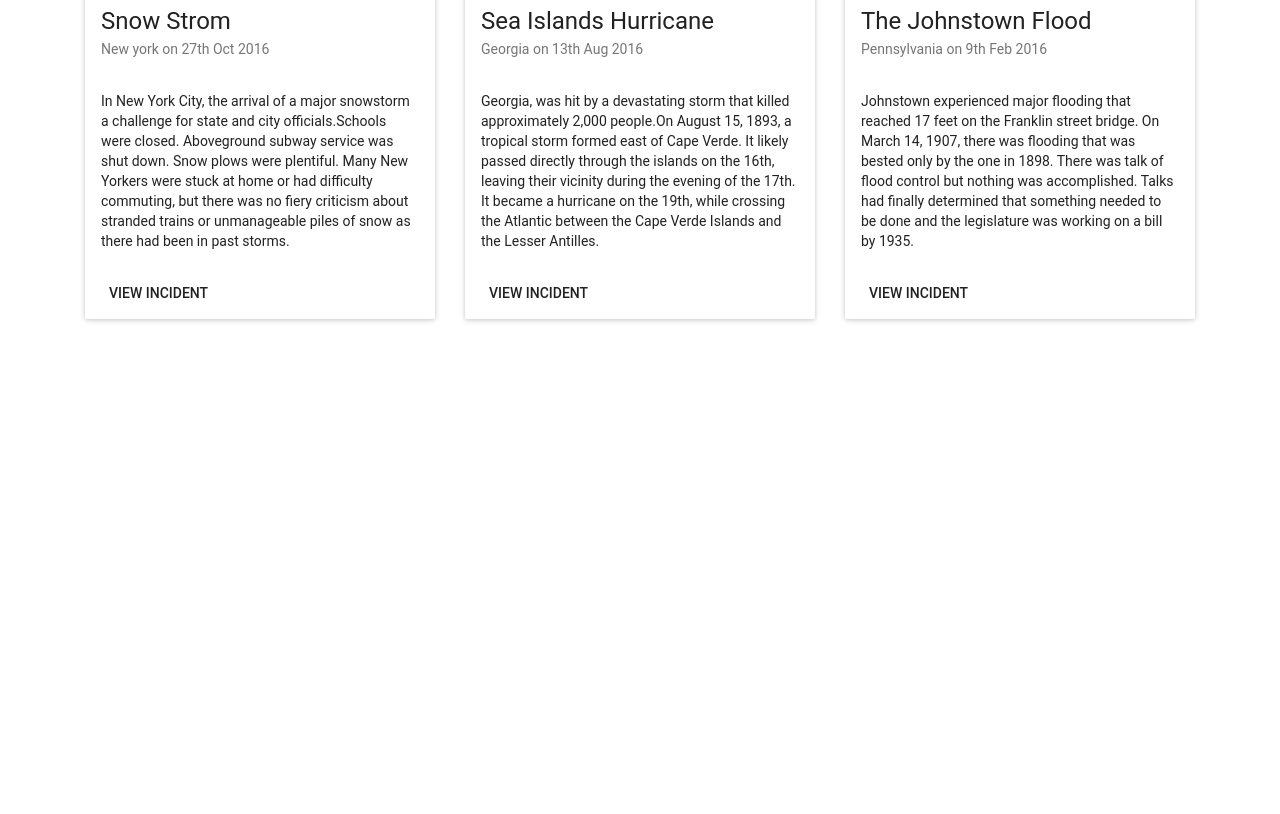
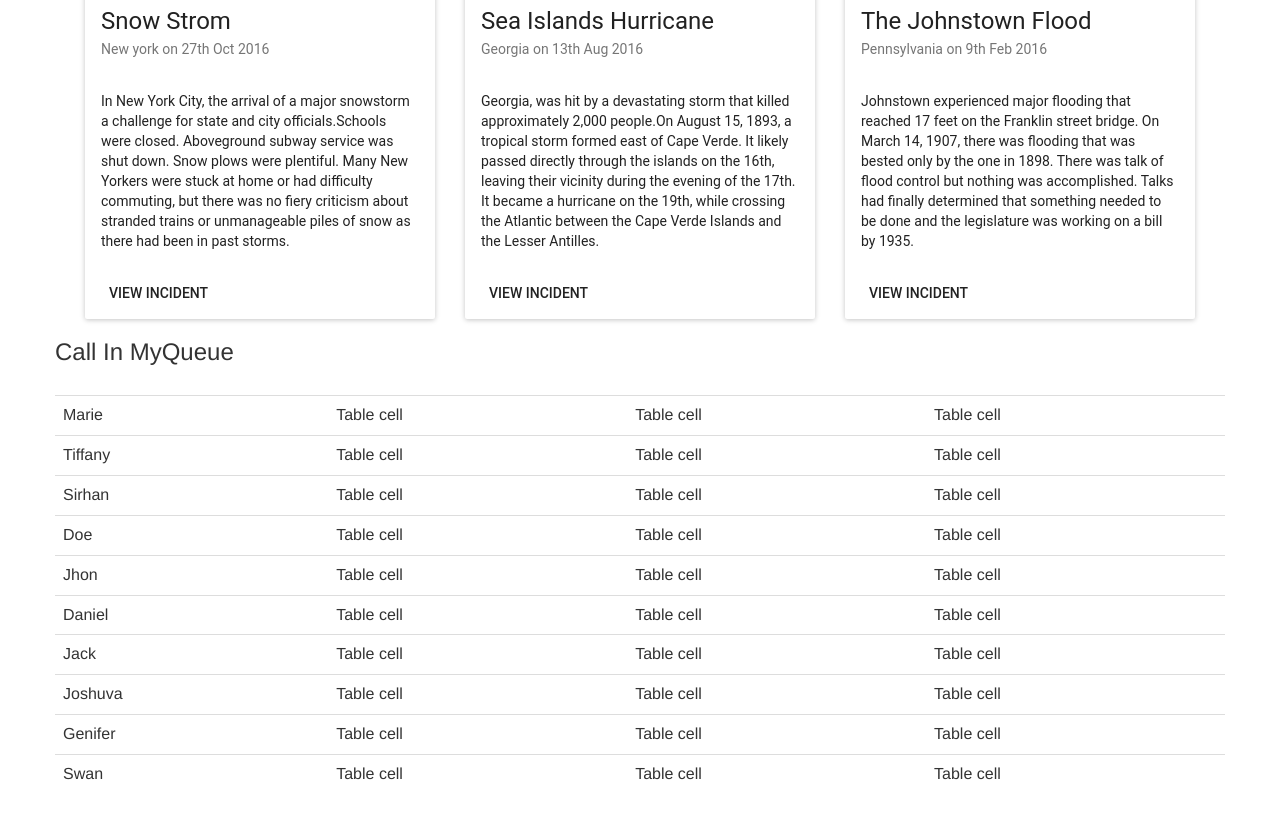
Before and after one commit to gmdinesh92/hackathon, a React app: page / in a window 1280 px wide. Shown: the part 405-1219 px from the top of the page. Before the commit the page ends 800 px from the top, so only its background shows below. Built offline with nearby package versions, Linux system fonts and the light colour scheme; what react-tap-event-plugin would draw is missing.

Commit message:
started call_queue

```diff
--- a/index.html
+++ b/index.html
@@ -2,6 +2,7 @@
 <head>
   <title>Nationstar Community </title>
   <link rel="stylesheet" href="https://maxcdn.bootstrapcdn.com/bootstrap/latest/css/bootstrap.min.css">
+  <link rel="stylesheet" href="src/css/hackathon.css">
 </head>
 
 <body>
--- /dev/null
+++ b/src/css/hackathon.css
@@ -0,0 +1,9 @@
+.tabler {
+    margin-top: 2rem;
+    border-style: none;
+    border-color: transparent;
+}
+
+h3{
+    margin-top: 2rem;
+}
--- a/src/js/app.js
+++ b/src/js/app.js
@@ -2,7 +2,7 @@ import React from 'react';
 import ReactDOM from 'react-dom';
 
 import NavigationBar from './components/navigationbar'
-import HomeCarousel from './components/carousel'
+import CallQueue from './components/call_queue'
 import ItemCard from './components/itemcard'
 import {Col} from 'react-bootstrap'
 
@@ -10,7 +10,7 @@ import {Col} from 'react-bootstrap'
 class HomePage extends React.Component {
     render() {
       const cardStyle = {
-        'margin-top': '10rem',
+        'marginTop': '10rem',
       };
         return (
             <div>
@@ -26,6 +26,7 @@ class HomePage extends React.Component {
                   <ItemCard title='The Johnstown Flood' subtitle='Pennsylvania on 9th Feb 2016' content='Johnstown experienced major flooding that reached 17 feet on the Franklin street bridge. On March 14, 1907, there was flooding that was bested only by the one in 1898. There was talk of flood control but nothing was accomplished. Talks had finally determined that something needed to be done and the legislature was working on a bill by 1935.' image="src/images/flood.jpg"/>
                 </Col>
               </div>
+                <CallQueue/>
             </div>
         );
     }
--- /dev/null
+++ b/src/js/components/call_queue.js
@@ -0,0 +1,81 @@
+import React from 'react';
+import {Table} from 'react-bootstrap';
+class CallQueue extends React.Component {
+    render() {
+        return (
+            <div className="container">
+                <div className="row">
+                    <h3>Call In MyQueue</h3>
+                </div>
+                <div className="row">
+                    <Table responsive className="tabler">
+                        <tbody>
+                        <tr>
+                            <td>Marie</td>
+                            <td>Table cell</td>
+                            <td>Table cell</td>
+                            <td>Table cell</td>
+                        </tr>
+                        <tr>
+                            <td>Tiffany</td>
+                            <td>Table cell</td>
+                            <td>Table cell</td>
+                            <td>Table cell</td>
+                        </tr>
+                        <tr>
+                            <td>Sirhan</td>
+                            <td>Table cell</td>
+                            <td>Table cell</td>
+                            <td>Table cell</td>
+                        </tr>
+                        <tr>
+                            <td>Doe</td>
+                            <td>Table cell</td>
+                            <td>Table cell</td>
+                            <td>Table cell</td>
+                        </tr>
+                        <tr>
+                            <td>Jhon</td>
+                            <td>Table cell</td>
+                            <td>Table cell</td>
+                            <td>Table cell</td>
+                        </tr>
+                        <tr>
+                            <td>Daniel</td>
+                            <td>Table cell</td>
+                            <td>Table cell</td>
+                            <td>Table cell</td>
+                        </tr>
+                        <tr>
+                            <td>Jack</td>
+                            <td>Table cell</td>
+                            <td>Table cell</td>
+                            <td>Table cell</td>
+                        </tr>
+                        <tr>
+                            <td>Joshuva</td>
+                            <td>Table cell</td>
+                            <td>Table cell</td>
+                            <td>Table cell</td>
+                        </tr>
+                        <tr>
+                            <td>Genifer</td>
+                            <td>Table cell</td>
+                            <td>Table cell</td>
+                            <td>Table cell</td>
+                        </tr>
+                        <tr>
+                            <td>Swan</td>
+                            <td>Table cell</td>
+                            <td>Table cell</td>
+                            <td>Table cell</td>
+                        </tr>
+                        </tbody>
+                    </Table>
+                </div>
+            </div>
+        );
+    }
+}
+
+export default CallQueue
--- a/webpack.config.js
+++ b/webpack.config.js
@@ -18,6 +18,18 @@ module.exports = {
         query: {
           presets: ['react', 'es2015'],
           plugins: ['react-html-attrs', 'transform-class-properties', 'transform-decorators-legacy'],
+        }
+      },
+      {
+          test: /\.css$/,
+          loader: 'style-loader'
+      },
+      {
+        test: /\.css$/,
+        loader: 'css-loader',
+        query: {
+            modules: true,
+            localIdentName: '[name]__[local]___[hash:base64:5]'
         }
       }
     ],
```
